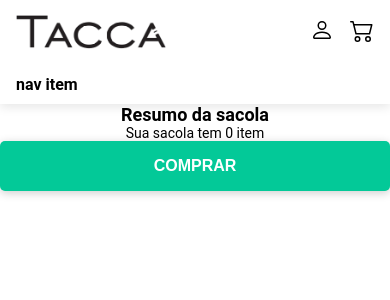
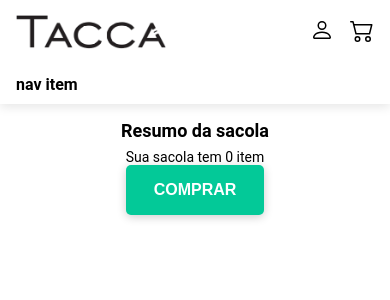
Before and after one commit to FranciscoBBC/mais-todos-frontend-challenge, a React (Create React App) app in the folder mais-todos-web-app/: page /cart in a window 390 px wide. Shown: the top 300 px of the page. Built offline with nearby package versions, Linux system fonts and the light colour scheme.

Commit message:
fix(CartPage): desktop responsivity

```diff
--- a/mais-todos-web-app/src/pages/Cart/Cart.js
+++ b/mais-todos-web-app/src/pages/Cart/Cart.js
@@ -11,6 +11,7 @@ import {
   PriceWrapper,
   CartItem,
   ExcludIcon,
+  PageWrapper,
 } from "./styles";
 import priceFormatter from "../../utils/priceFormater";
 import Button from "../../components/Button";
@@ -23,7 +24,7 @@ const Cart = () => {
   const navigate = useNavigate();
 
   return (
-    <div>
+    <PageWrapper>
       <PageTitle>Resumo da sacola</PageTitle>
       <div>
         <ItemsCounter>
@@ -47,7 +48,7 @@ const Cart = () => {
         ))}
         <Button onClick={() => navigate("/checkout")}>COMPRAR</Button>
       </div>
-    </div>
+    </PageWrapper>
   );
 };
 
--- a/mais-todos-web-app/src/pages/Cart/styles.js
+++ b/mais-todos-web-app/src/pages/Cart/styles.js
@@ -1,5 +1,14 @@
 import { BsTrash } from "react-icons/bs";
 import styled from "styled-components";
+
+export const PageWrapper = styled.div`
+  display: flex;
+  flex-direction: column;
+  align-items: center;
+  justify-content: center;
+  padding: var(--spacing-2);
+  gap: var(--spacing-1);
+`;
 
 export const PageTitle = styled.h1`
   font-size: 18px;
@@ -52,4 +61,5 @@ export const PriceWrapper = styled.div`
 
 export const ExcludIcon = styled(BsTrash)`
   height: 100%;
+  cursor: pointer;
 `;
```
